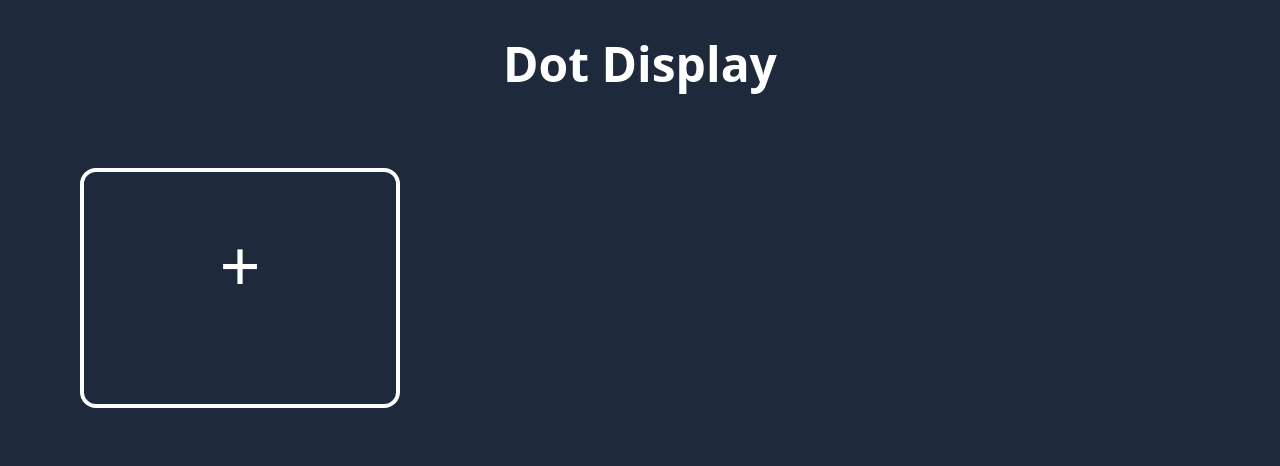
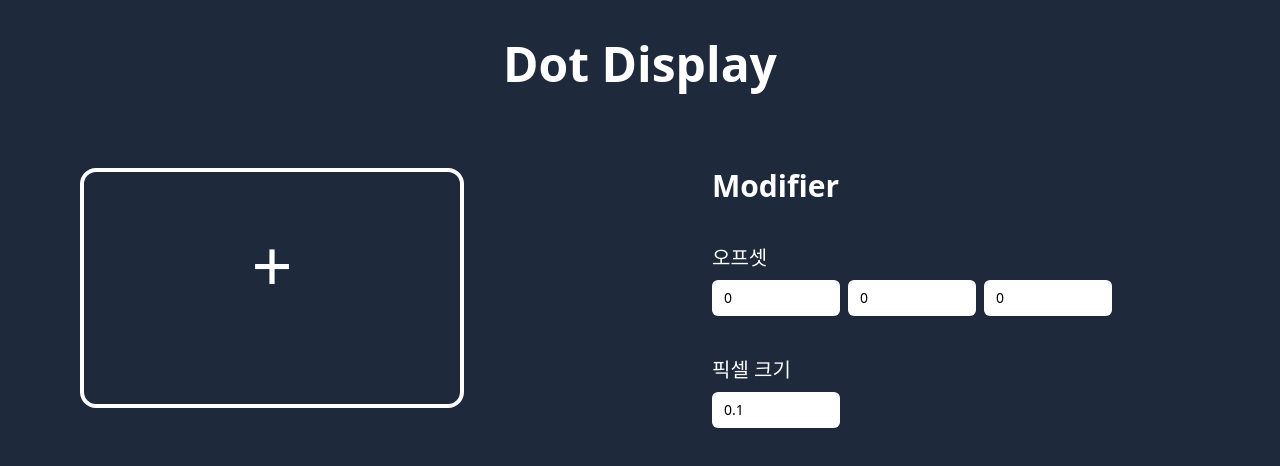
Before and after one commit to jung27/dot-display, a Next.js app: page / in a window 1280 px wide. Shown: the top 466 px of the page. Built offline with nearby package versions, Linux system fonts and the light colour scheme.

Commit message:
✨ 오프셋, 픽셀크기 설정 기능

```diff
--- a/components/ImageProcessor.tsx
+++ b/components/ImageProcessor.tsx
@@ -2,6 +2,8 @@ import { useRef, useState } from "react";
 
 export default function ImageUpload() {
   const [imageSrc, setImageSrc] = useState("");
+  const [pixelScale, setPixelScale] = useState(0.1);
+  const [offset, setOffset] = useState([0, 0, 0] as [number, number, number]);
   const fileRef = useRef<HTMLInputElement>(null);
 
   //이미지 랜더링해서 base64로 변환하는 함수
@@ -85,10 +87,12 @@ export default function ImageUpload() {
 
             if (pixelData[3] === 0) continue;
             const command = `summon text_display ~ ~ ~ {text_opacity:10,transformation:{left_rotation:[-0.7f,0f,0f,0.7f],right_rotation:[0f,0f,0f,1f],translation:[${
-              j * 0.269
-            }f,0f,${
-              i * 0.269
-            }f],scale:[1f,1f,1f]},text:'{"text":"|||||"}',background:${rgbaToInt(
+              j * pixelScale + offset[0] + 0.046
+            }f,${offset[1]}f,${i * pixelScale + offset[2] + 0.097}f],scale:[${
+              pixelScale / 0.269
+            }f,${pixelScale / 0.269}f,${
+              pixelScale / 0.269
+            }f]},text:'{"text":"|||||"}',background:${rgbaToInt(
               pixelData[0],
               pixelData[1],
               pixelData[2],
@@ -103,7 +107,8 @@ export default function ImageUpload() {
   };
 
   return (
-    <>
+    <div>
+      <div className="float-left">
         <input
           ref={fileRef}
           type="file"
@@ -113,7 +118,7 @@ export default function ImageUpload() {
         {imageSrc === "" ? (
           <div
             onClick={onClickInput}
-          className="w-1/4 h-60 m-20 rounded-2xl cursor-pointer border-4 border-white text-white text-center text-7xl py-14"
+            className="w-96 h-60 m-20 rounded-2xl cursor-pointer border-4 border-white text-white text-center text-7xl py-14"
           >
             +
           </div>
@@ -122,7 +127,7 @@ export default function ImageUpload() {
             <img
               src={imageSrc}
               alt="Uploaded image"
-            className="w-1/4 m-20 rounded-2xl cursor-pointer disable-blur"
+              className="w-96 m-20 rounded-2xl cursor-pointer disable-blur"
               onClick={handleImageClick}
             />
             <button
@@ -133,6 +138,49 @@ export default function ImageUpload() {
             </button>
           </div>
         )}
-    </>
+      </div>
+      <div className="float-left ml-32 p-10">
+        <h1 className="text-3xl mt-10 text-white font-bold">Modifier</h1>
+        <div>
+          <div className="text-white text-xl mt-10">오프셋</div>
+          <input
+            placeholder="x"
+            type="number"
+            value={offset[0]}
+            onChange={(event) =>
+              setOffset([+event.target.value, offset[1], offset[2]])
+            }
+            className="mt-2 w-32 px-3 py-2 rounded-md border-gray-300 shadow-sm focus:ring-blue-500 focus:border-blue-500 sm:text-sm"
+          />
+          <input
+            placeholder="y"
+            type="number"
+            value={offset[1]}
+            onChange={(event) =>
+              setOffset([offset[0], +event.target.value, offset[2]])
+            }
+            className="float- ml-2 mt-2 w-32 px-3 py-2 rounded-md border-gray-300 shadow-sm focus:ring-blue-500 focus:border-blue-500 sm:text-sm"
+          />
+          <input
+            placeholder="z"
+            type="number"
+            value={offset[2]}
+            onChange={(event) =>
+              setOffset([offset[0], offset[1], +event.target.value])
+            }
+            className="float- ml-2 mt-2 w-32 px-3 py-2 rounded-md border-gray-300 shadow-sm focus:ring-blue-500 focus:border-blue-500 sm:text-sm"
+          />
+        </div>
+        <div>
+          <div className="text-white text-xl mt-10">픽셀 크기</div>
+          <input
+            type="number"
+            value={pixelScale}
+            onChange={(event) => setPixelScale(+event.target.value)}
+            className="mt-2 w-32 px-3 py-2 rounded-md border-gray-300 shadow-sm focus:ring-blue-500 focus:border-blue-500 sm:text-sm"
+          />
+        </div>
+      </div>
+    </div>
   );
 }
--- a/pages/index.tsx
+++ b/pages/index.tsx
@@ -1,4 +1,4 @@
-import ImageUpload from "@/components/ImageProcessor";
+import ImageProcessor from "@/components/ImageProcessor";
 
 export default function Home() {
   return (
@@ -6,7 +6,7 @@ export default function Home() {
       <h1 className="text-center text-5xl mt-10 text-white font-bold">
         Dot Display
       </h1>
-      <ImageUpload />
+      <ImageProcessor />
     </div>
   );
 }
```
Lines whose indentation alone changed are shown as unchanged.
